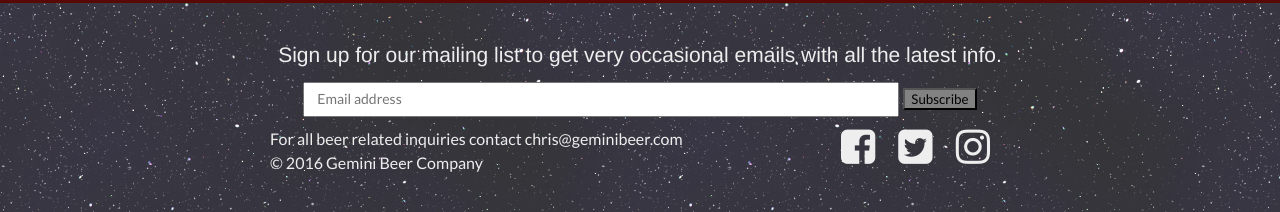
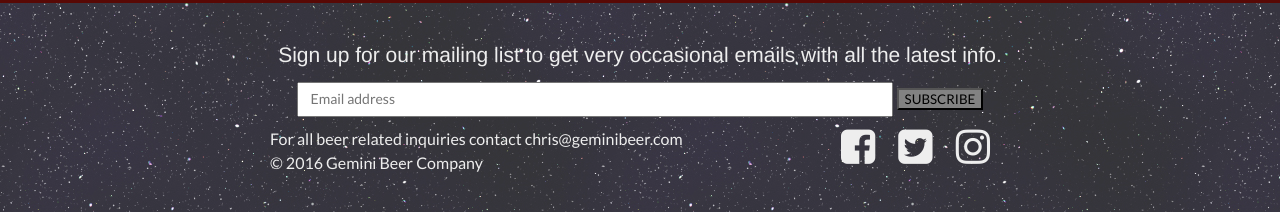
Before and after one commit to emddutton/static_playground, a Jekyll site: the page built from index.html, in a window 1280 px wide. Shown: the part 1253-1465 px from the top of the page. Built offline with Jekyll 4.4.1, drawn with Linux system fonts in a browser that asks for light colours; nearby versions of some CDN libraries; comment, search, counter and statistics services are not loaded.

Commit message:
tiny fix

```diff
--- a/_sass/_contact.scss
+++ b/_sass/_contact.scss
@@ -32,5 +32,9 @@
 	    color: $text-color;
 	    background-color: $grey-color;
 	    text-transform: uppercase;
+	    &:hover {
+	    	color: $grey-color;
+	    	background-color: $text-color;
+	    }
 	}
 }
--- a/_sass/_footer.scss
+++ b/_sass/_footer.scss
@@ -69,6 +69,11 @@
 				border-radius: 0;
 				background-color: $grey-color;
 				font-family: "Lato";
+				text-transform: uppercase;
+				&:hover {
+					color: $grey-color;
+					background-color: $text-color;
+				}
 			}
 		}
 }
```
